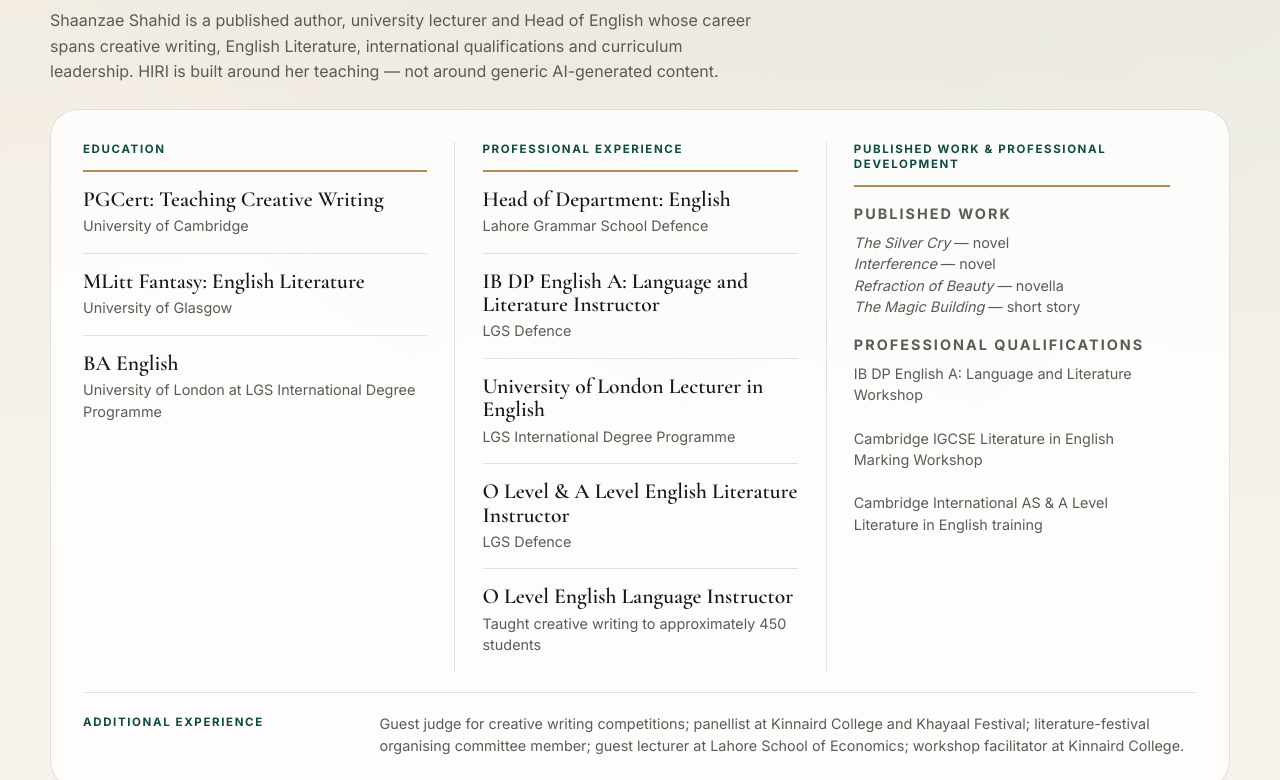
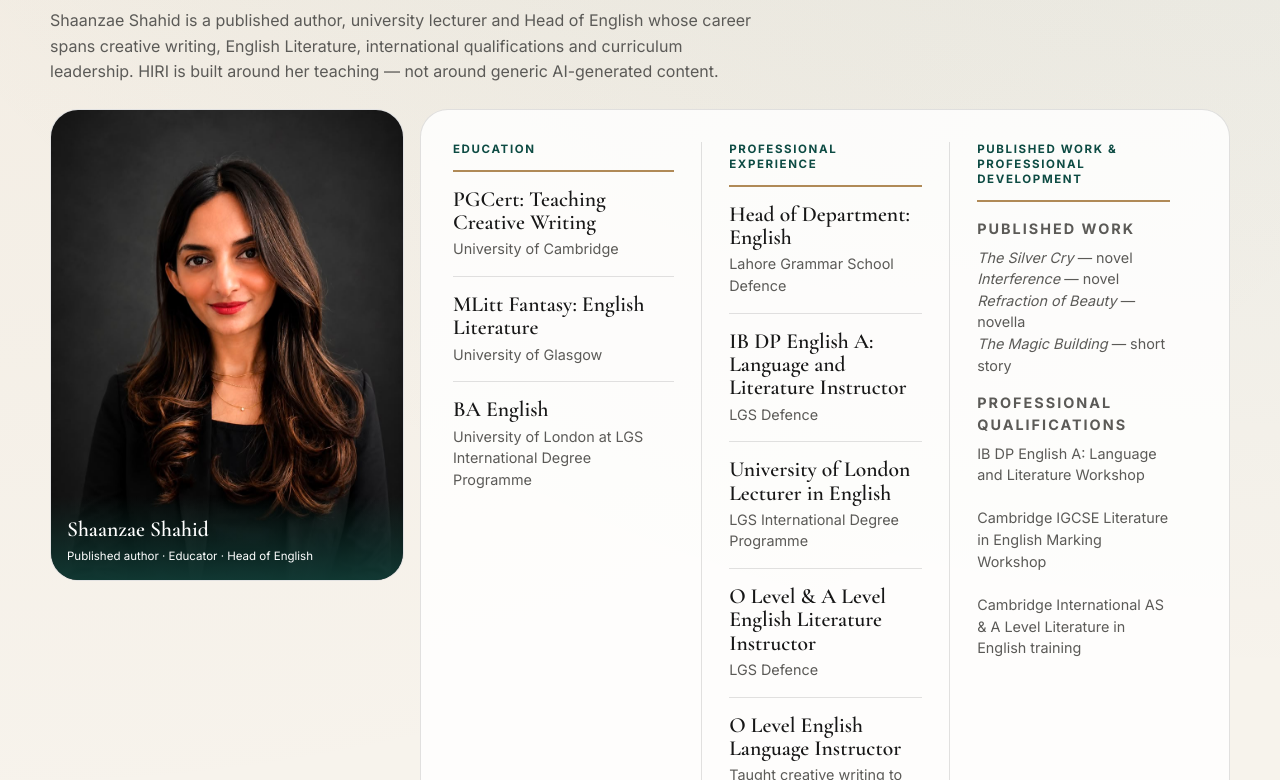
Before and after one commit to sm9449/hiri-website, a Next.js app: page / in a window 1280 px wide. Shown: the part 1080-1860 px from the top of the page. Built offline with nearby package versions, Linux system fonts and the light colour scheme.

Commit message:
Shaanzae pic added

```diff
--- a/app/globals.css
+++ b/app/globals.css
@@ -319,6 +319,12 @@ p {
 .authority-quote { font-family: var(--font-cormorant), serif; font-size: clamp(2rem, 4vw, 3.2rem); line-height: 1.05; }
 .credibility-strip { display: flex; flex-wrap: wrap; gap: .55rem 1rem; margin-top: 2rem; padding-top: 1.1rem; border-top: 1px solid var(--border); color: var(--muted); font-size: .82rem; font-weight: 600; }
 .credibility-strip span + span::before { content: "•"; color: var(--warm); margin-right: 1rem; }
+.profile-composition { display: grid; grid-template-columns: minmax(0, 30%) minmax(0, 70%); gap: 1rem; align-items: start; }
+.profile-portrait { position: relative; aspect-ratio: 3 / 4; max-height: 760px; margin: 0; overflow: hidden; border-radius: var(--radius-lg); border: 1px solid var(--border); background: var(--bg-elevated); }
+.profile-portrait img { object-fit: cover; object-position: 50% 22%; }
+.profile-portrait figcaption { position: absolute; right: 0; bottom: 0; left: 0; display: grid; gap: .15rem; padding: 1rem; color: #fff; background: linear-gradient(transparent, rgba(18,61,55,.9)); }
+.profile-portrait figcaption strong { font-family: var(--font-cormorant), serif; font-size: 1.35rem; font-weight: 600; }
+.profile-portrait figcaption span { font-size: .72rem; line-height: 1.35; }
 .profile-card { display: grid; grid-template-columns: repeat(3, minmax(0, 1fr)); padding: 2rem; border-radius: var(--radius-lg); background: rgba(255,255,255,.82); border: 1px solid var(--border); }
 .profile-column { padding: 0 1.7rem; }
 .profile-column:first-child { padding-left: 0; }
@@ -721,6 +727,8 @@ a:focus-visible {
   }
 
   .profile-card, .proof-row, .comparison, .parent-panel { grid-template-columns: 1fr; }
+  .profile-composition { grid-template-columns: 1fr; }
+  .profile-portrait { width: min(100%, 360px); aspect-ratio: 4 / 5; margin: 0 auto; }
   .profile-card { padding: 1.25rem; }
   .profile-column, .profile-column:first-child, .profile-column:nth-child(3) { padding: 0; border: 0; }
   .profile-column + .profile-column { margin-top: 1.25rem; padding-top: 1.25rem; border-top: 1px solid var(--border); }
--- a/app/page.tsx
+++ b/app/page.tsx
@@ -1,4 +1,5 @@
 import type { Metadata } from "next";
+import Image from "next/image";
 import { ButtonLink, Container, SectionHeading, Tag } from "@/components/ui";
 
 export const metadata: Metadata = {
@@ -23,7 +24,12 @@ export default function HomePage() {
     </div><aside className="hero-panel hero-authority"><p className="panel-label">The HIRI difference</p><p className="authority-quote">Writing grows through attention, practice and thoughtful guidance.</p><p>Shaanzae's teaching is at the centre. HIRI gives students a modern, personal way to keep applying it.</p><div className="tag-row"><Tag>Human-led</Tag><Tag>Structured</Tag><Tag>Personal</Tag></div></aside></div></Container></section>
 
     <section className="section authority-section"><Container><SectionHeading eyebrow="Shaanzae's experience & credentials" title="Learn from someone who teaches writing — and writes." description="Shaanzae Shahid is a published author, university lecturer and Head of English whose career spans creative writing, English Literature, international qualifications and curriculum leadership. HIRI is built around her teaching — not around generic AI-generated content." />
-      <div className="profile-card">
+      <div className="profile-composition">
+        <figure className="profile-portrait">
+          <Image src="/Shaanzae.jpeg" alt="Shaanzae Shahid" fill sizes="(max-width: 720px) 320px, 30vw" priority />
+          <figcaption><strong>Shaanzae Shahid</strong><span>Published author · Educator · Head of English</span></figcaption>
+        </figure>
+        <div className="profile-card">
         <div className="profile-column">
           <p className="profile-label">Education</p>
           <div className="profile-item"><h3>PGCert: Teaching Creative Writing</h3><p>University of Cambridge</p></div>
@@ -44,6 +50,7 @@ export default function HomePage() {
           <div className="profile-subsection"><p className="profile-sub-label">Professional qualifications</p><p className="profile-list">IB DP English A: Language and Literature Workshop<br /><br />Cambridge IGCSE Literature in English Marking Workshop<br /><br />Cambridge International AS &amp; A Level Literature in English training</p></div>
         </div>
         <div className="profile-additional"><p className="profile-label">Additional experience</p><p>Guest judge for creative writing competitions; panellist at Kinnaird College and Khayaal Festival; literature-festival organising committee member; guest lecturer at Lahore School of Economics; workshop facilitator at Kinnaird College.</p></div>
+        </div>
       </div>
       <div className="outcomes-strip"><p className="profile-label">Student outcomes</p><div className="proof-row"><span>IB students achieving Top in Pakistan</span><span>University of London Academic Achievement Awards and First Class Honours</span><span>A Level student securing a Punjab Distinction</span></div></div>
     </Container></section>
```
Also changed, not shown: public/Shaanzae.jpeg (added).
